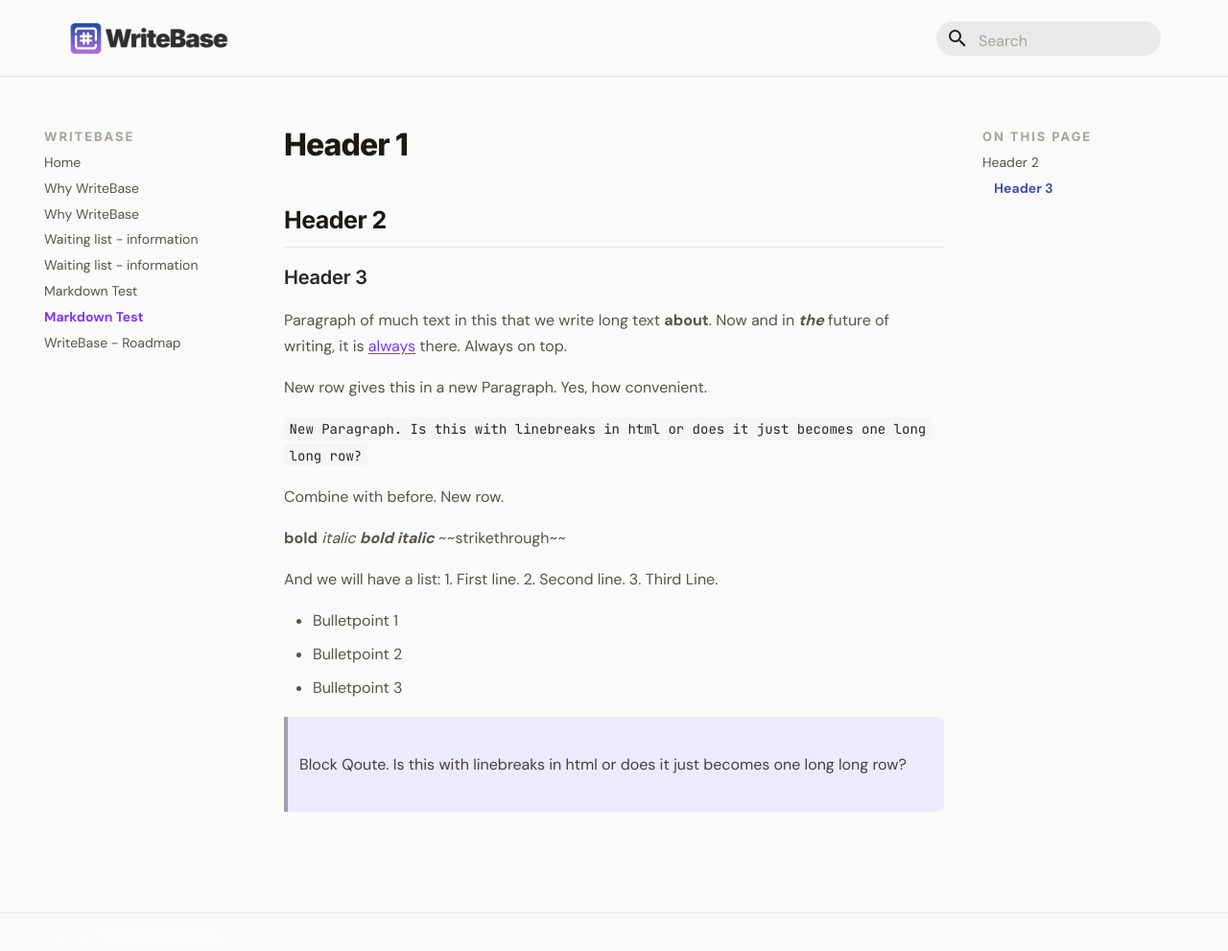
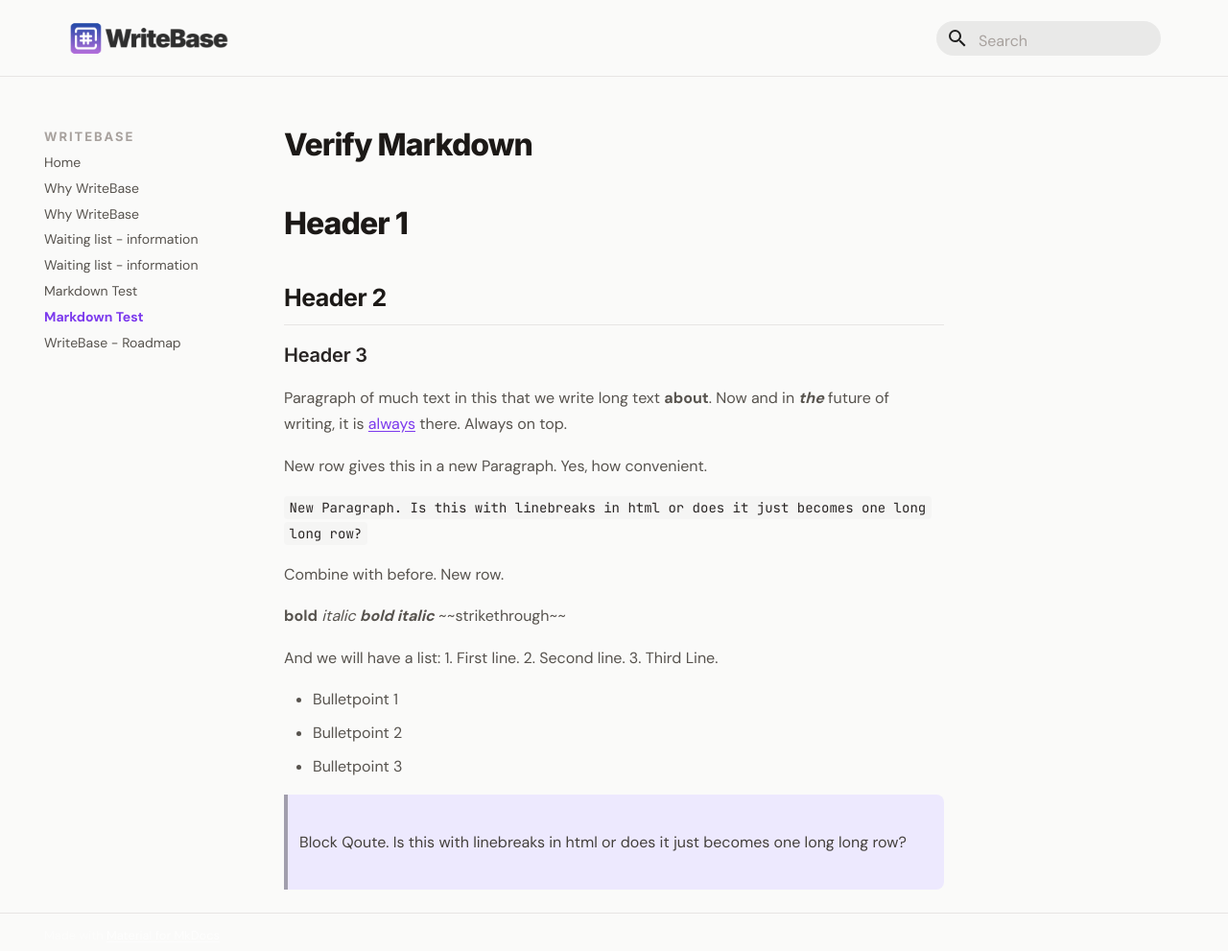
Before and after one commit to larssonhthomas-afk/writebase-docs, an MkDocs documentation site: the page built from docs/30markdown-test.md, in a window 1280 px wide and 998 px high. Shown: the top 991 px of the window at 96% size. Built offline with MkDocs 1.6.1 and Material for MkDocs 9.7.7, drawn with Linux system fonts in a browser that asks for light colours; some web fonts are replaced.

Commit message:
Update 30markdown-test.md

```diff
--- a/docs/30markdown-test.md
+++ b/docs/30markdown-test.md
@@ -4,7 +4,7 @@ title: "Markdown Test"
 nav_order: 30
 ---
 
-
+# Verify Markdown
 
 
 
```
